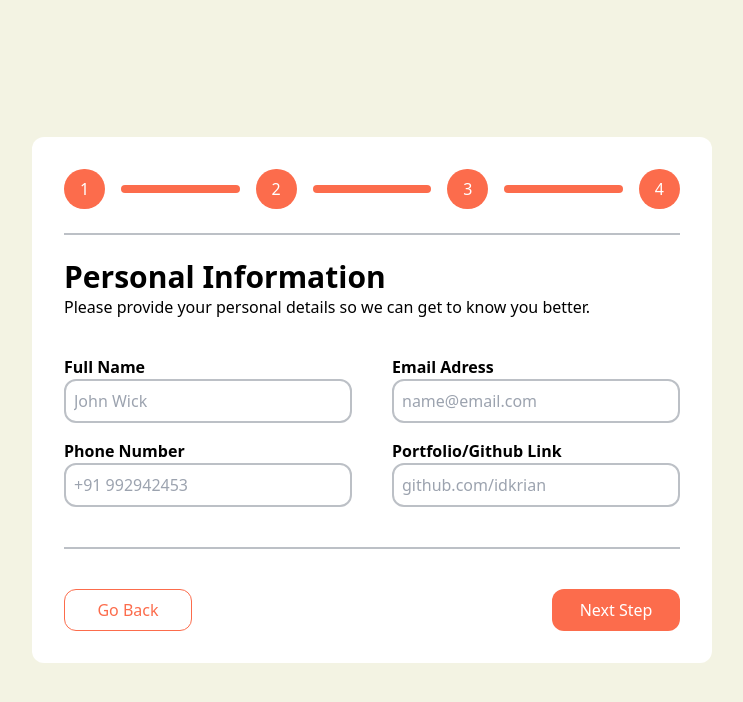
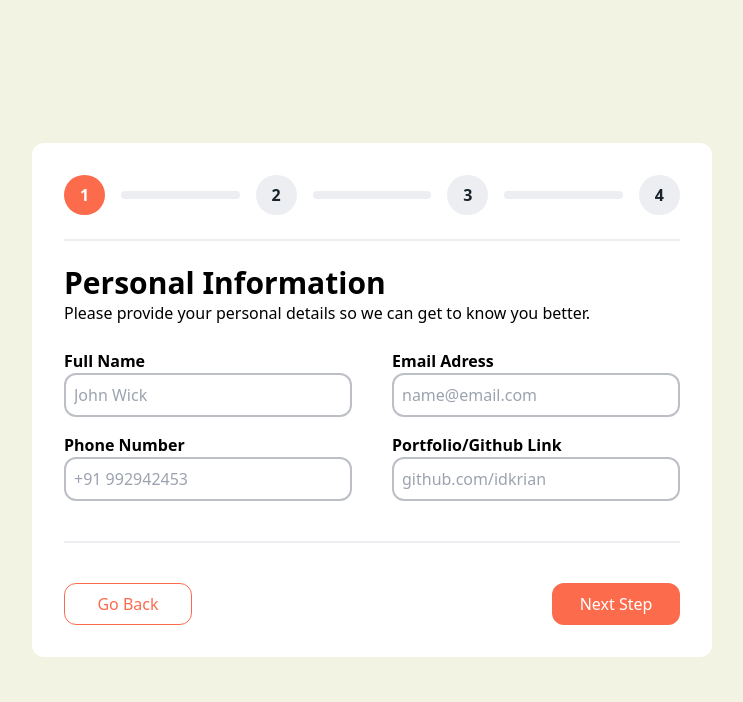
Before and after one commit to idkrian/step-form, a React (Vite) app: page / in a window 1280 px wide. Shown: the top 702 px of the page, without its empty margins (268-1011 px from the left). Built offline with nearby package versions, Linux system fonts and the light colour scheme.

Commit message:
style: steps style components

```diff
--- a/src/App.tsx
+++ b/src/App.tsx
@@ -2,38 +2,39 @@ import PersonalInformation from "./pages/PersonalInformation";
 import useMultistepForm from "./contexts/useMultistepForm";
 import SkillLevel from "./pages/SkillLevel";
 import ChallengePref from "./pages/ChallengePref";
+import StepCircle from "./atoms/StepCircle";
 
 function App() {
-  const { step, next, back } = useMultistepForm([
+  const { step, next, back, currentStep } = useMultistepForm([
     <PersonalInformation />,
     <SkillLevel />,
     <ChallengePref />,
   ]);
-  // max-w-1/3
+  const isActive = "bg-salmon text-white";
+  const isOffline = "bg-lightGray text-black";
+  function handleActive(index: number) {
+    return currentStep >= index ? isActive : isOffline;
+  }
+
   return (
     <div className="bg-white rounded-xl p-8 w-[42.5rem] m-12">
       <div className="flex items-center">
-        <div className="bg-salmon flex justify-center items-center px-4 py-2 rounded-full text-white">
-          1
-        </div>
-        <div className="w-full bg-salmon mx-4 h-2 rounded-xl" />
-        <div className="bg-salmon flex justify-center items-center px-4 py-2 rounded-full text-white">
-          2
-        </div>
-        <div className="w-full bg-salmon mx-4 h-2 rounded-xl" />
-        <div className="bg-salmon flex justify-center items-center px-4 py-2 rounded-full text-white">
-          3
-        </div>
-        <div className="w-full bg-salmon mx-4 h-2 rounded-xl" />
-        <div className="bg-salmon flex justify-center items-center px-4 py-2 rounded-full text-white">
-          4
-        </div>
+        <StepCircle value={0} currentStep={currentStep} />
+        <div className={`w-full ${handleActive(1)} mx-4 h-2 rounded-xl`} />
+
+        <StepCircle value={1} currentStep={currentStep} />
+
+        <div className={`w-full ${handleActive(2)} mx-4 h-2 rounded-xl`} />
+        <StepCircle value={2} currentStep={currentStep} />
+
+        <div className={`w-full ${handleActive(3)} mx-4 h-2 rounded-xl`} />
+        <StepCircle value={3} currentStep={currentStep} />
       </div>
-      <div className="border my-6 border-gray" />
+      <div className="border my-6 border-lightGray" />
 
       {step}
 
-      <div className="border border-gray my-10" />
+      <div className="border border-lightGray my-10" />
       <div className="flex justify-between">
         <button
           className="text-salmon bg-white border border-salmon p-2 w-32 rounded-xl"
--- /dev/null
+++ b/src/atoms/StepCircle.tsx
@@ -0,0 +1,25 @@
+interface Props {
+  value: number;
+  currentStep: number;
+}
+const StepCircle = ({ value, currentStep }: Props) => {
+  const isActive = "bg-salmon text-white";
+  const isOffline = "bg-lightGray text-black";
+
+  function handleActive(index: number) {
+    return currentStep >= index ? isActive : isOffline;
+  }
+  console.log(value);
+
+  return (
+    <div
+      className={`${handleActive(
+        value
+      )} flex justify-center items-center px-4 py-2 rounded-full font-semibold `}
+    >
+      {value + 1}
+    </div>
+  );
+};
+
+export default StepCircle;
--- a/src/pages/PersonalInformation.tsx
+++ b/src/pages/PersonalInformation.tsx
@@ -19,7 +19,7 @@ const PersonalInformation = () => {
       />
       <form
         onSubmit={handleSubmit(onSubmit)}
-        className="grid grid-cols-2 my-9 gap-y-4 gap-x-10"
+        className="grid grid-cols-2 my-6 gap-y-4 gap-x-10"
       >
         <TextInput
           label={"Full Name"}
--- a/tailwind.config.js
+++ b/tailwind.config.js
@@ -8,6 +8,7 @@ export default {
       white: "#ffffff",
       black: "#19232b",
       gray: "#bcc0c6",
+      lightGray: "#eceef1",
     },
     extend: {},
   },
```
